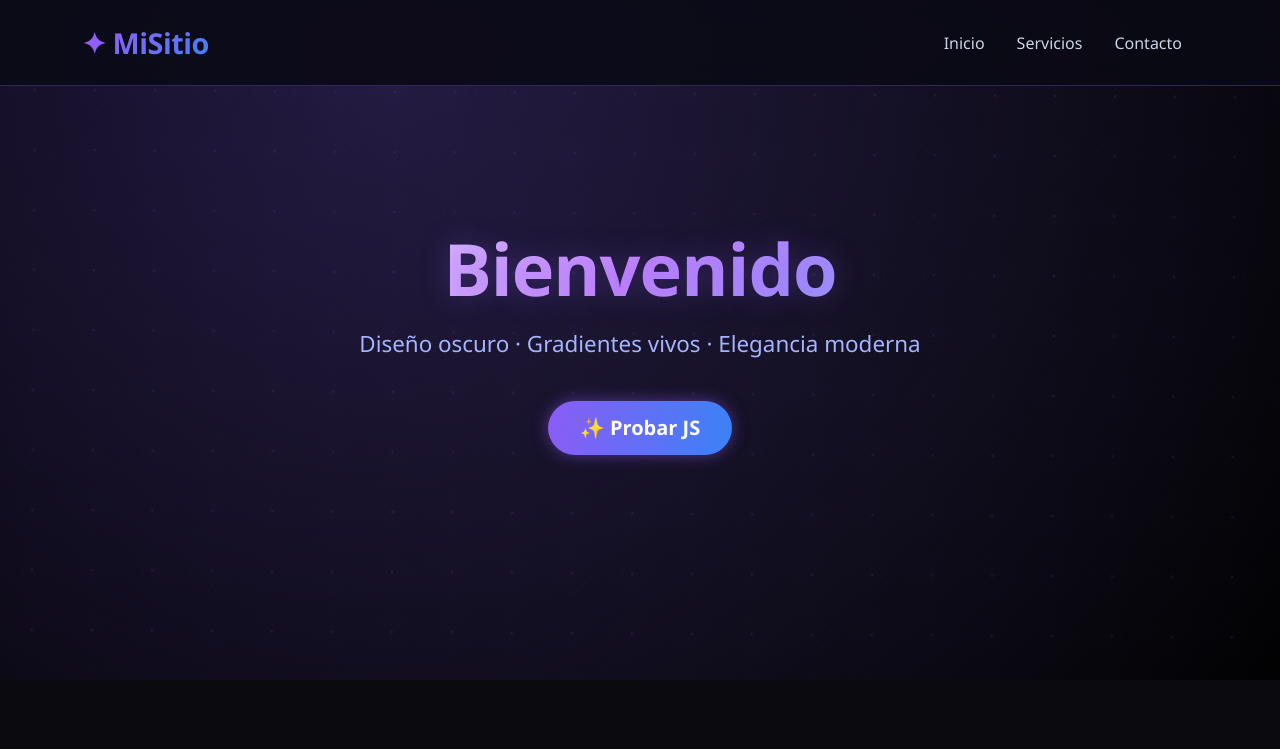
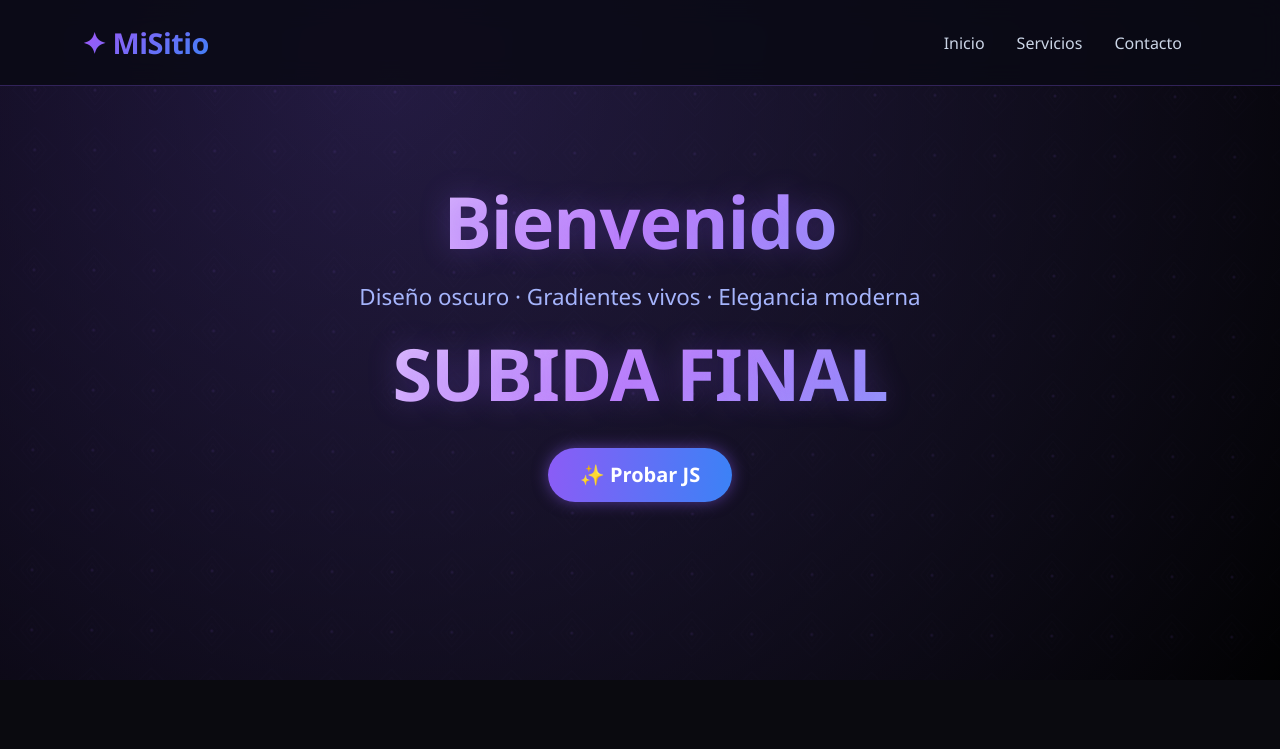
Before and after one commit to SEBASTIAN-BITE/pagina_Web-Senati, a website: page index.html in a window 1280 px wide. Shown: the top 749 px of the page. Drawn offline with nearby package versions, Linux system fonts and the light colour scheme.

Commit message:
Prueba real

```diff
--- a/index.html
+++ b/index.html
@@ -32,6 +32,7 @@
   <div class="container position-relative" style="z-index: 2;">
     <h1 class="display-4 fw-bold">Bienvenido</h1>
     <p class="lead mt-3">Diseño oscuro · Gradientes vivos · Elegancia moderna</p>
+    <h1>SUBIDA FINAL</h1>
     <button id="btnSaludo" class="btn btn-glow btn-lg mt-4">✨ Probar JS</button>
   </div>
 </header>
```
